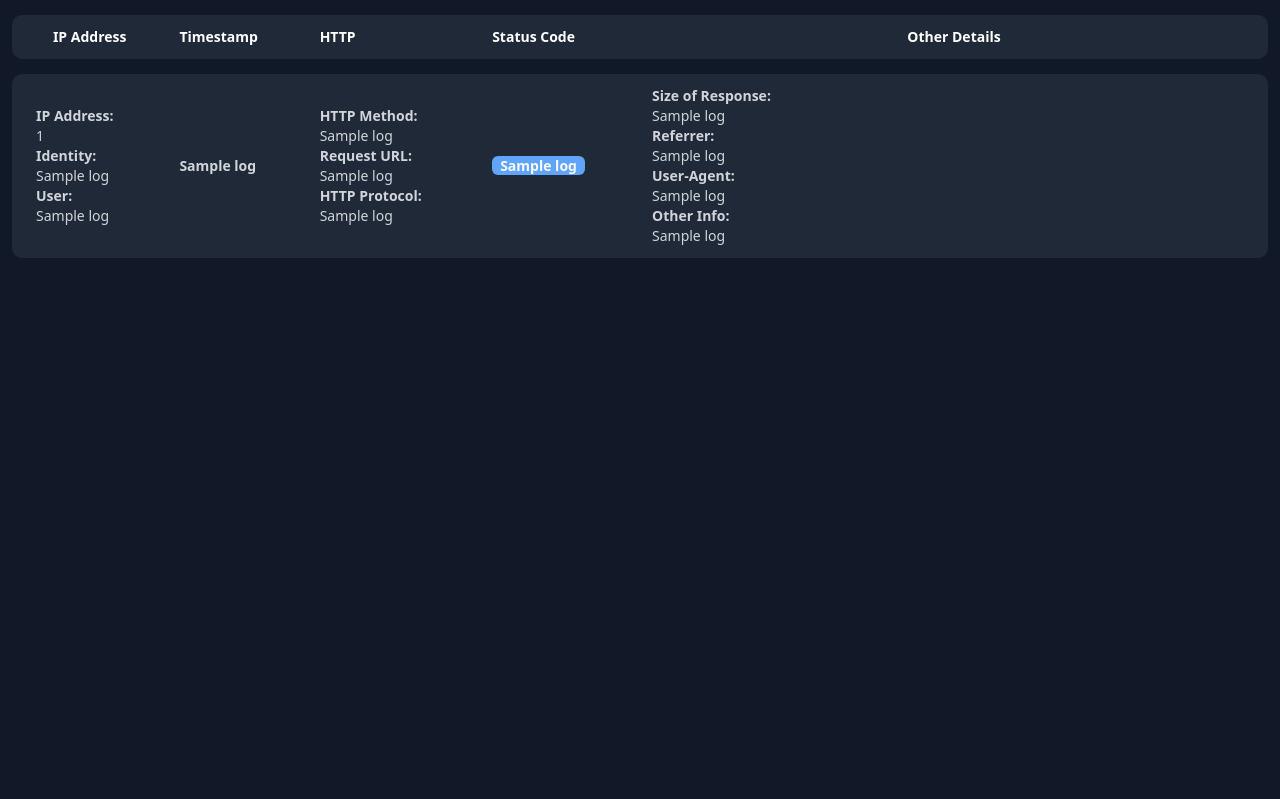
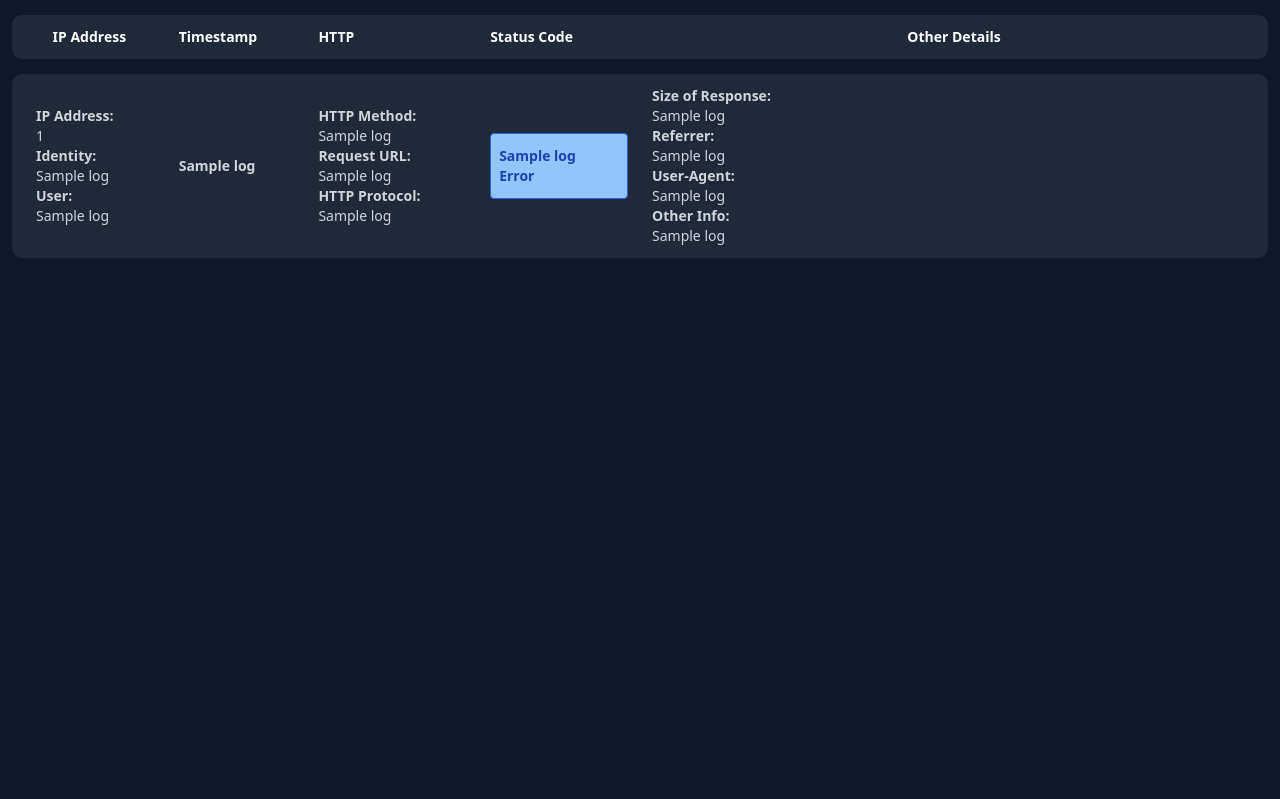
Before and after one commit to paraschavan/Inspektlabs, a Flask app: template templates/logView.html in a window 1280 px wide. Shown: the part 80-879 px from the top of the page. Run offline with Flask 3, Linux system fonts and the light colour scheme; the template is opened without the code that fills it: most values are stand-ins (such as "Sample title", 1, 10 or a date in 2020); parts of the project's set-up code (start-up, migrations or seed data) failed here and were passed over; some libraries are stand-ins or nearby versions.

Commit message:
minor log changes

```diff
--- a/app.py
+++ b/app.py
@@ -201,6 +201,8 @@ def insertDB(data_to_insert):
 
         # Loop through the list of data tuples and insert each set of data
         for data in data_to_insert:
+            if data[7] == 200:
+                continue
             cursor.execute(insert_query, data)
 
         # Commit the transaction
@@ -276,7 +278,7 @@ def upload_log():
                 except Exception as e:
                     # Handle exceptions that may occur during file processing
                     return f"<h1>An error occurred: {str(e)}</h1>"
-        insertDB(data)
+        # insertDB(data)
         return render_template('logView.html', data=data)
 
     else:
--- a/templates/logView.html
+++ b/templates/logView.html
@@ -62,7 +62,8 @@
                             <div>HTTP Protocol: <div class="font-thin">{{log[6]}}</div></div>
                         </td>
                         <td class="p-3 text-gray-300 font-bold">
-                            <span class="{% if log[7]>=200 and log[7]<300 %}bg-green-400{% elif log[7]>=300 and log[7]<400 %}bg-yellow-400{% elif log[7]>=400 and log[7]<600 %}bg-red-400{%else%}bg-blue-400{%endif%} text-gray-50 rounded-md px-2">{{log[7]}}</span>
+                            <div class="w-full py-3 px-2 my-2 rounded border {% if log[7]>=200 and log[7]<300 %}bg-green-300 text-green-800 border-green-600{% elif log[7]>=300 and log[7]<400 %}bg-yellow-300 text-yellow-800 border-yellow-600{% elif log[7]>=400 and log[7]<600 %}bg-red-300 text-red-800 border-red-600{%else%}bg-blue-300 text-blue-800 border-blue-600{%endif%}">{% if log[7]>=100 and log[7]<400 %}{{log[7]}}<br>Secure{%else%}{{log[7]}}<br>Error{%endif%}</div>
+
                         </td>
                         <td class="p-3 text-gray-300 font-bold">
                             <div>Size of Response: <div class="font-thin">{{log[8]}}</div></div>
```
